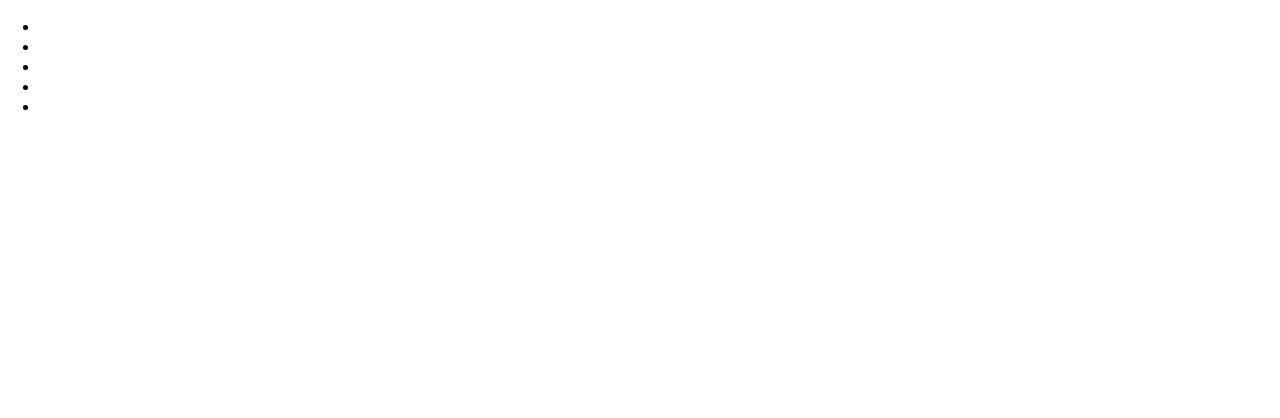
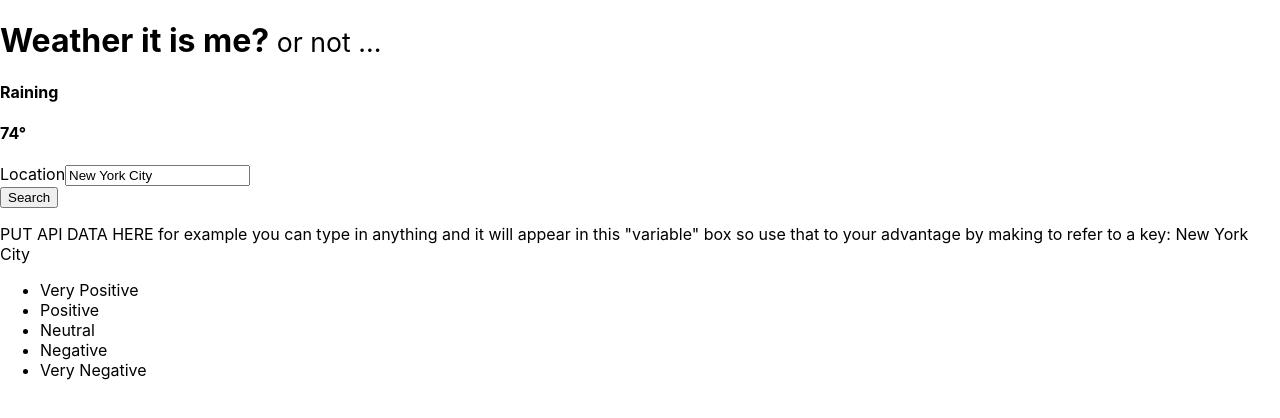
Before and after one commit to AndrewKalGit/Weather-it-is-me, a React (Create React App) app: page / in a window 1280 px wide. Shown: the top 418 px of the page. Built offline with nearby package versions, Linux system fonts and the light colour scheme.

Commit message:
Structure of app laid out - no functionality as of yet

```diff
--- a/src/App.css
+++ b/src/App.css
@@ -1,38 +1,9 @@
 .App {
-  text-align: center;
+	text-align: center;
+	font-family: Arial, Helvetica, sans-serif;
 }
 
-.App-logo {
-  height: 40vmin;
-  pointer-events: none;
+span {
+  font-size: smaller;
+  font-weight: normal;
 }
-
-@media (prefers-reduced-motion: no-preference) {
-  .App-logo {
-    animation: App-logo-spin infinite 20s linear;
-  }
-}
-
-.App-header {
-  background-color: #282c34;
-  min-height: 100vh;
-  display: flex;
-  flex-direction: column;
-  align-items: center;
-  justify-content: center;
-  font-size: calc(10px + 2vmin);
-  color: white;
-}
-
-.App-link {
-  color: #61dafb;
-}
-
-@keyframes App-logo-spin {
-  from {
-    transform: rotate(0deg);
-  }
-  to {
-    transform: rotate(360deg);
-  }
-}
--- a/src/App.js
+++ b/src/App.js
@@ -2,13 +2,16 @@ import './App.css';
 import Output from './Output';
 import Mood from './Mood';
 import Weather from './Weather';
+import Location from './Location'
 
 function App() {
 	return (
 		<>
+			<h1>Weather it is me? <span>or not ...</span></h1>
+			<Weather></Weather>
+			<Location></Location>
+			<Mood></Mood>
 			<Output></Output>
-			<Mood></Mood>
-			<Weather></Weather>
 		</>
 	);
 }
--- /dev/null
+++ b/src/Location.js
@@ -0,0 +1,25 @@
+import React, { useState } from 'react';
+
+export default function Location(props) {
+	const [location, setLocation] = useState('New York City');
+
+	return (
+		<>
+			<form>
+				<div>
+					<label>Location</label>
+					<input
+						type='text'
+						value={location}
+						onChange={(x) => setLocation(x.target.value)}></input>
+				</div>
+				<button type='submit'>Search</button>
+			</form>
+			<p>
+				PUT API DATA HERE for example you can type in anything and it will
+				appear in this "variable" box so use that to your advantage by making to
+				refer to a key: {location}
+			</p>
+		</>
+	);
+}
--- a/src/Mood.js
+++ b/src/Mood.js
@@ -1,16 +1,11 @@
-import React, { useState } from 'react';
+import MoodList from './MoodList';
 
 export default function Mood(props) {
-	const [mood, setMood] = useState(0);
 
 	return (
 		<>
 			<ul>
-				<li></li>
-				<li></li>
-				<li></li>
-				<li></li>
-				<li></li>
+				<MoodList />
 			</ul>
 		</>
 	);
--- /dev/null
+++ b/src/MoodList.js
@@ -0,0 +1,47 @@
+import React from 'react';
+import Location from './Location'; //Keep here for now we might need
+
+function MoodList(props) {
+
+	const location = "New York"
+
+	let mood;
+	let moodDisplay;
+
+	function veryGood() {
+		mood = 2;
+	}
+
+	function good() {
+		mood = 1;
+	}
+
+	function neutral() {
+		mood = 0;
+	}
+	function bad() {
+		mood = -1;
+	}
+
+	function veryBad() {
+		mood = -2;
+	}
+
+	function moodAdvice() {
+		if (mood === 2) {
+			moodDisplay = `Hello user from ${location}`
+		}
+	}
+
+	return (
+		<>
+			<li onClick={veryGood}>Very Positive</li>
+			<li onClick={good}>Positive</li>
+			<li onClick={neutral}>Neutral</li>
+			<li onClick={bad}>Negative</li>
+			<li onClick={veryBad}>Very Negative</li>
+		</>
+	);
+}
+
+export default MoodList;
--- a/src/Output.js
+++ b/src/Output.js
@@ -1,5 +1,8 @@
 import React from 'react';
+import MoodList from './MoodList';
 
 export default function Output(props) {
-	return <></>;
+	return <>
+
+	</>;
 }
--- a/src/Weather.js
+++ b/src/Weather.js
@@ -1,5 +1,13 @@
 import React from 'react';
 
 export default function Weather(props) {
-	return <></>;
+	const weather = 'Raining';
+	const temperature = 74;
+
+	return (
+		<>
+			<h4>{weather}</h4>
+			<h4>{temperature}°</h4>
+		</>
+	);
 }
```
Also changed, not shown: src/plan.txt.
